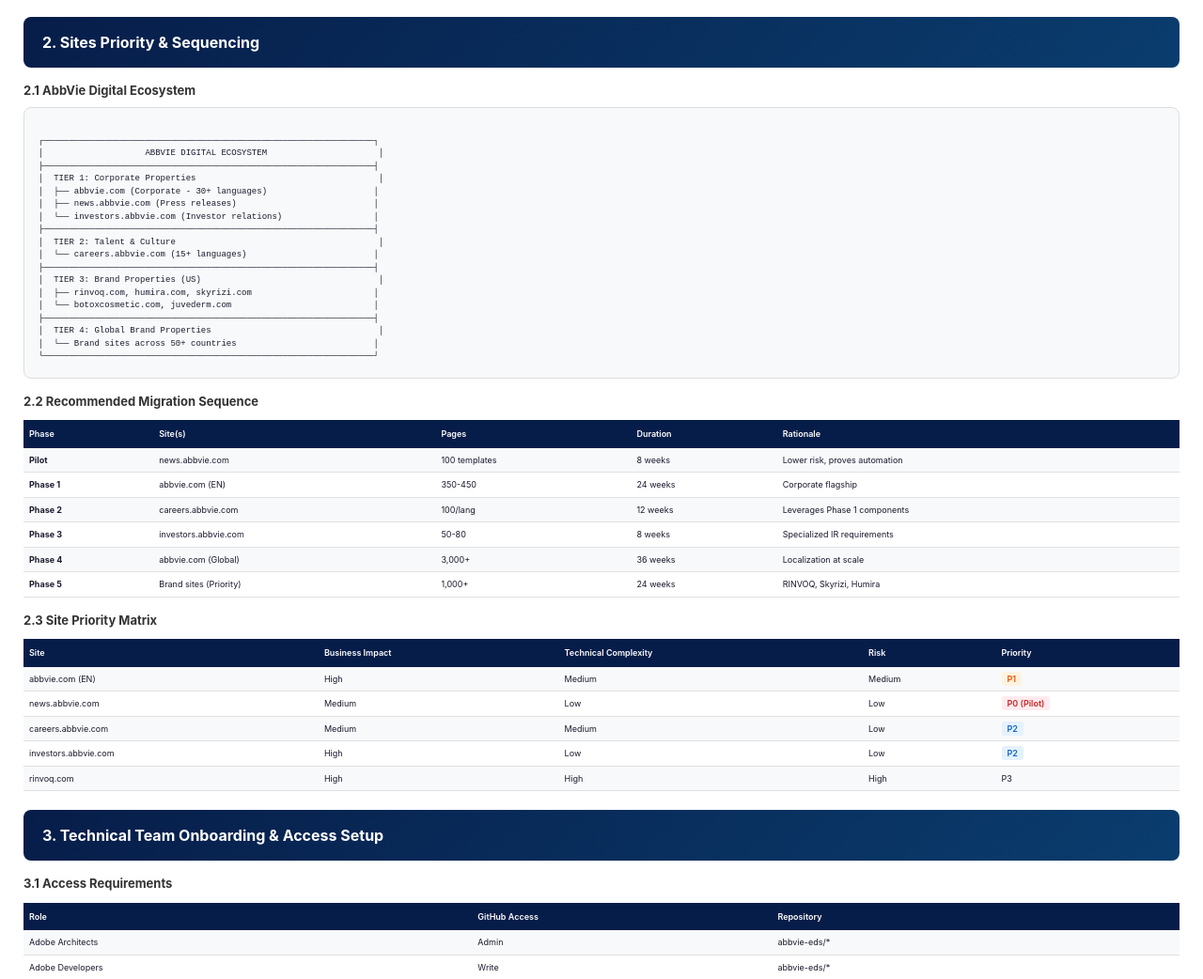
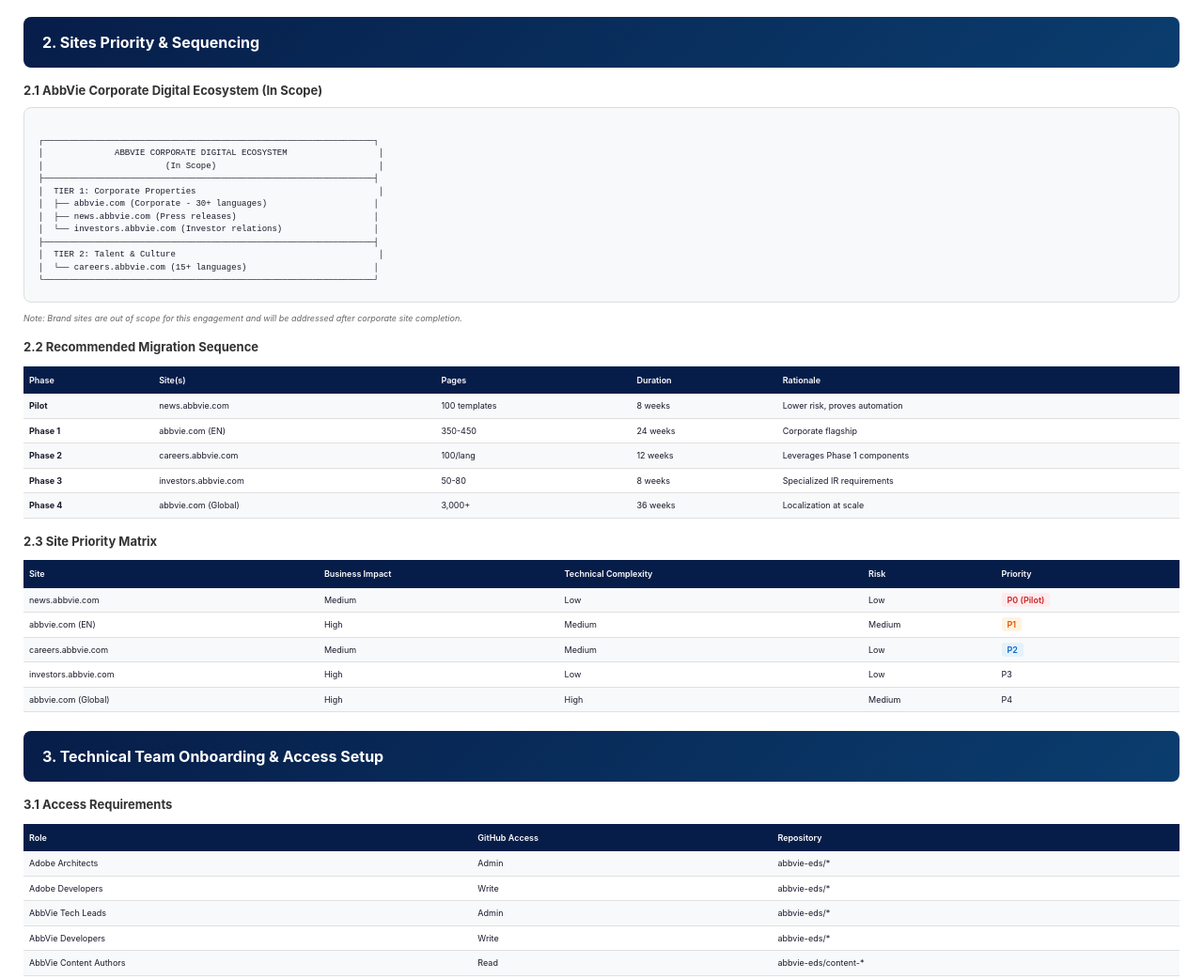
Before and after one commit to T-Mah/my-da-demo, a website: page abbvie-milestone1-deliverables.html in a window 1280 px wide. Shown: the part 1862-2904 px from the top of the page at 94% size. Drawn offline with Linux system fonts and the light colour scheme.

Commit message:
Update 2 files
Automated migration updates generated by Experience Modernization Agent.

Changed files (2):
- abbvie-milestone1-deliverables.html
- abbvie-milestone1-deliverables.pdf

```diff
--- a/abbvie-milestone1-deliverables.html
+++ b/abbvie-milestone1-deliverables.html
@@ -228,10 +228,11 @@
             <h2>2. Sites Priority & Sequencing</h2>
         </div>
 
-        <h3>2.1 AbbVie Digital Ecosystem</h3>
+        <h3>2.1 AbbVie Corporate Digital Ecosystem (In Scope)</h3>
         <div class="org-chart">
 ┌─────────────────────────────────────────────────────────────────┐
-│                    ABBVIE DIGITAL ECOSYSTEM                      │
+│              ABBVIE CORPORATE DIGITAL ECOSYSTEM                  │
+│                        (In Scope)                                │
 ├─────────────────────────────────────────────────────────────────┤
 │  TIER 1: Corporate Properties                                    │
 │  ├── abbvie.com (Corporate - 30+ languages)                     │
@@ -240,14 +241,8 @@
 ├─────────────────────────────────────────────────────────────────┤
 │  TIER 2: Talent & Culture                                        │
 │  └── careers.abbvie.com (15+ languages)                         │
-├─────────────────────────────────────────────────────────────────┤
-│  TIER 3: Brand Properties (US)                                   │
-│  ├── rinvoq.com, humira.com, skyrizi.com                        │
-│  └── botoxcosmetic.com, juvederm.com                            │
-├─────────────────────────────────────────────────────────────────┤
-│  TIER 4: Global Brand Properties                                 │
-│  └── Brand sites across 50+ countries                           │
 └─────────────────────────────────────────────────────────────────┘</div>
+        <p style="font-size: 9px; font-style: italic; color: #666; margin: 10px 0;">Note: Brand sites are out of scope for this engagement and will be addressed after corporate site completion.</p>
 
         <h3>2.2 Recommended Migration Sequence</h3>
         <table>
@@ -257,17 +252,16 @@
             <tr><td><strong>Phase 2</strong></td><td>careers.abbvie.com</td><td>100/lang</td><td>12 weeks</td><td>Leverages Phase 1 components</td></tr>
             <tr><td><strong>Phase 3</strong></td><td>investors.abbvie.com</td><td>50-80</td><td>8 weeks</td><td>Specialized IR requirements</td></tr>
             <tr><td><strong>Phase 4</strong></td><td>abbvie.com (Global)</td><td>3,000+</td><td>36 weeks</td><td>Localization at scale</td></tr>
-            <tr><td><strong>Phase 5</strong></td><td>Brand sites (Priority)</td><td>1,000+</td><td>24 weeks</td><td>RINVOQ, Skyrizi, Humira</td></tr>
         </table>
 
         <h3>2.3 Site Priority Matrix</h3>
         <table>
             <tr><th>Site</th><th>Business Impact</th><th>Technical Complexity</th><th>Risk</th><th>Priority</th></tr>
+            <tr><td>news.abbvie.com</td><td>Medium</td><td>Low</td><td>Low</td><td><span class="priority-p0">P0 (Pilot)</span></td></tr>
             <tr><td>abbvie.com (EN)</td><td>High</td><td>Medium</td><td>Medium</td><td><span class="priority-p1">P1</span></td></tr>
-            <tr><td>news.abbvie.com</td><td>Medium</td><td>Low</td><td>Low</td><td><span class="priority-p0">P0 (Pilot)</span></td></tr>
             <tr><td>careers.abbvie.com</td><td>Medium</td><td>Medium</td><td>Low</td><td><span class="priority-p2">P2</span></td></tr>
-            <tr><td>investors.abbvie.com</td><td>High</td><td>Low</td><td>Low</td><td><span class="priority-p2">P2</span></td></tr>
-            <tr><td>rinvoq.com</td><td>High</td><td>High</td><td>High</td><td>P3</td></tr>
+            <tr><td>investors.abbvie.com</td><td>High</td><td>Low</td><td>Low</td><td>P3</td></tr>
+            <tr><td>abbvie.com (Global)</td><td>High</td><td>High</td><td>Medium</td><td>P4</td></tr>
         </table>
 
         <div class="page-break"></div>
@@ -382,7 +376,7 @@
 ├────┼────┼────┼────┼────┼────┼────┼────┼────┼────┼────┼────┤
 │    │    │    │    │    │▓▓▓▓▓▓▓▓▓▓▓▓│    │    │    │    │  PHASE 2: careers + investors
 ├────┼────┼────┼────┼────┼────┼────┼────┼────┼────┼────┼────┤
-│    │    │    │    │    │    │    │▓▓▓▓▓▓▓▓▓▓▓▓▓▓▓▓▓▓▓▓▓▓▓▓│  PHASE 3+: Global + Brands
+│    │    │    │    │    │    │    │▓▓▓▓▓▓▓▓▓▓▓▓▓▓▓▓▓▓▓▓▓▓▓▓│  PHASE 3-4: Global Rollout
 └────┴────┴────┴────┴────┴────┴────┴────┴────┴────┴────┴────┘</div>
 
         <h3>5.2 Milestone Schedule</h3>
@@ -450,15 +444,16 @@
 │            (Quarterly strategy & budget decisions)           │
 ├─────────────────────────────────────────────────────────────┤
 │                    CENTER OF EXCELLENCE                      │
-│  ┌─────────────┬─────────────┬─────────────┬─────────────┐ │
-│  │  Technical  │   Content   │    Brand    │  Compliance │ │
-│  │  Standards  │  Standards  │  Standards  │  Standards  │ │
-│  └─────────────┴─────────────┴─────────────┴─────────────┘ │
+│  ┌───────────────┬───────────────┬───────────────────────┐ │
+│  │   Technical   │    Content    │      Compliance       │ │
+│  │   Standards   │   Standards   │      Standards        │ │
+│  └───────────────┴───────────────┴───────────────────────┘ │
 ├─────────────────────────────────────────────────────────────┤
 │                    DELIVERY TEAMS                            │
-│  ┌─────────────┬─────────────┬─────────────┬─────────────┐ │
-│  │  Corporate  │   Careers   │   Brands    │   Global    │ │
-│  └─────────────┴─────────────┴─────────────┴─────────────┘ │
+│  ┌───────────────┬───────────────┬───────────────────────┐ │
+│  │   Corporate   │    Careers    │        Global         │ │
+│  │     Team      │     Team      │        Teams          │ │
+│  └───────────────┴───────────────┴───────────────────────┘ │
 └─────────────────────────────────────────────────────────────┘</div>
 
         <h3>7.3 Training Requirements</h3>
```
Also changed, not shown: 1 other file.
